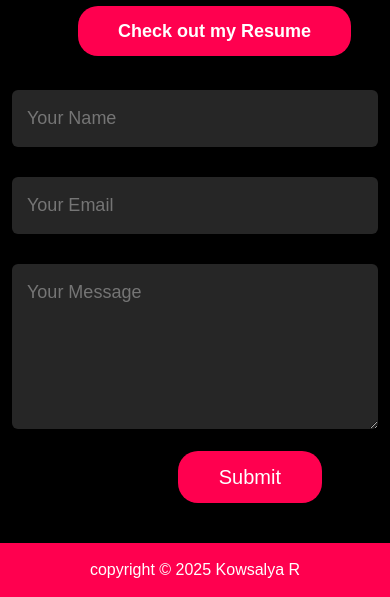
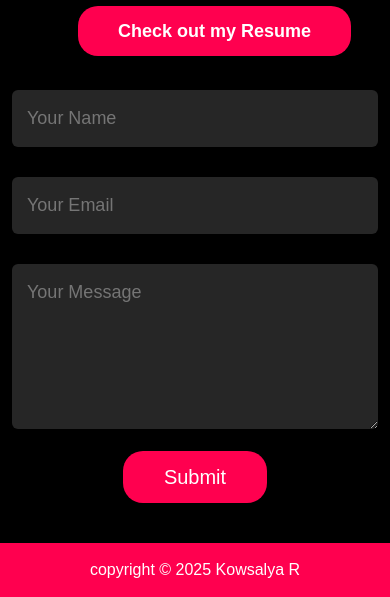
Before and after one commit to kowsalyaabi/My-personal-site, a plain HTML site: page index.html in a window 390 px wide. Shown: the part 6726-7323 px from the top of the page. Drawn offline with nearby package versions, Linux system fonts and the light colour scheme.

Commit message:
Update style.css

```diff
--- a/style.css
+++ b/style.css
@@ -538,9 +538,6 @@ nav p{
     .download-btn{
         margin-left: 15%;
     }
-    .btn.btn2{
-        margin-left: 30%;
-    }
     .contact-left p{
         white-space: nowrap;
     }
```
